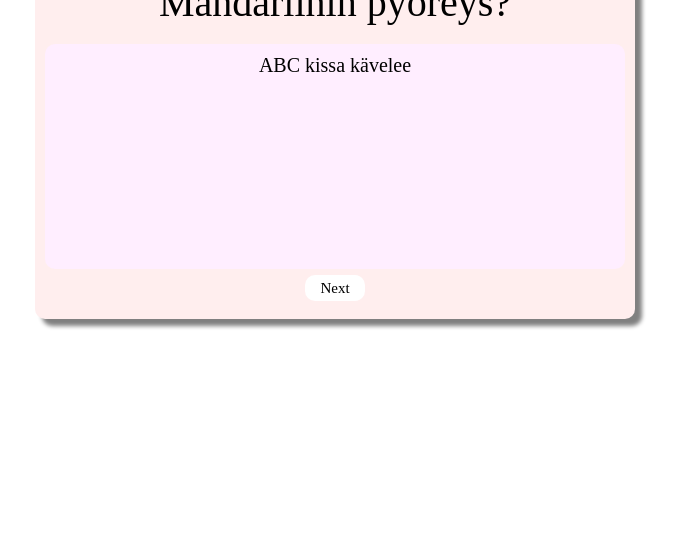
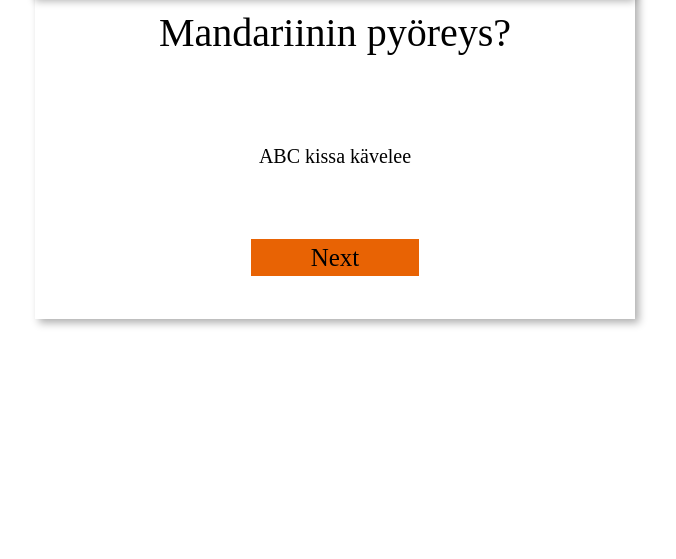
Before and after one commit to Alqio/stupidhack, a Django app: page /slider/ in a window 1280 px wide. Shown: the part 189-748 px from the top of the page, without its empty margins (405-1081 px from the left). Run offline with Django 3.2, Linux system fonts and the light colour scheme.

Commit message:
Such fancy card

```diff
--- a/rater/static/slider.css
+++ b/rater/static/slider.css
@@ -7,12 +7,13 @@
 }
 
 .questionCard {
-    background-color: #fee;
+    background-color: #fff;
     display: none;
     width: 600px;
     height: 500px;
-    border-radius: 10px;
-    box-shadow: 7px 7px 4px grey;
+    margin-left:auto;
+    margin-right:auto;
+    box-shadow: 4px 4px 8px #00000050;
     text-align: center;
 }
 
@@ -21,39 +22,45 @@
     justify-content: center;
     text-align: center;
     font-size: 40px;
+    color: #000;
+    object-fit: cover;
 }
 
 .sliderHeaderImage {
-    width: 580px;
-    left: 10px;
-    padding: 5px;
-    height: 150px;
+    width: 600px;
+    overflow: hidden;
+    /* padding: 5px; */
+    height: 80%;
+    object-fit: cover;
     position: relative;
+    box-shadow: 0px 2px 8px #00000050;
 }
 
 .answerOptions {
     width: 580px;
+    display: flex;
     padding: 10px;
     position: relative;
     left: 10px;
     height: 45%;
-    background-color: #fef;
-    border-radius: 10px;
+    /* background-color: #777; */
+    justify-content: center;
+    align-items: center;
     font-size: 20px;
+    color: #000;
 }
 
 .next {
     align-self: center;
-    top: 10px;
+    top: -25px;
     position: relative;
-    background-color: #fff;
-    padding: 5px 15px;
-    font-size: 15px;
-    border-radius: 10px;
+    background-color: #E86304;
+    padding: 5px 60px;
+    font-size: 25px;
 }
 
 .next:hover {
-    background-color: #fae;
+    opacity: 0.5;
 }
 
 .slide {
--- a/rater/static/styles.css
+++ b/rater/static/styles.css
@@ -41,7 +41,9 @@
 	color: #fff;
 }
 h2 {
-  color: #BDC3C7;
+  /* color: #BDC3C7; */
+  color: #fff;
+  font-size: 50px;
   text-transform: uppercase;
   letter-spacing: 1px;
 }
--- a/rater/templates/base.html
+++ b/rater/templates/base.html
@@ -13,10 +13,12 @@
 
         <link rel="stylesheet" href="https://maxcdn.bootstrapcdn.com/bootstrap/4.0.0/css/bootstrap.min.css" integrity="sha384-Gn5384xqQ1aoWXA+058RXPxPg6fy4IWvTNh0E263XmFcJlSAwiGgFAW/dAiS6JXm" crossorigin="anonymous">
 
+        <link rel="stylesheet" href="https://cdnjs.cloudflare.com/ajax/libs/font-awesome/4.7.0/css/font-awesome.min.css">
+
         <link rel="stylesheet" type="text/css" href="{% static '/styles.css' %}" />
         <link rel='stylesheet' type='text/css' href='{% static 'slider.css' %}'>
 
-        <script type="text/javascript" src="{% static 'mandarine/js/login.js' %}"></script>
+        <!-- <script type="text/javascript" src="{% static 'mandarine/js/login.js' %}"></script> -->
     </head>
 
     <body>
--- a/rater/templates/rate.html
+++ b/rater/templates/rate.html
@@ -16,7 +16,7 @@
             <div class='slide-container'>
                 <div class='questionCard slide'>
                     <div class='sliderHeader'>
-                        <img class='sliderHeaderImage' src='https://encrypted-tbn0.gstatic.com/images?q=tbn:ANd9GcQGvOAEUOisX_P9mSR9Z9aCUcd5n-US_L7pm6Qlgr08ScoAScNE'/>
+                        <img class='sliderHeaderImage' src='https://lamafoods.com/uploads/Fruits/Mandarin.jpg'/>
                         <span class='header'>{{field.label_tag}}</span>
                     </div>
                     <div class='answerOptions'>{{field}}</div>
@@ -29,7 +29,7 @@
         {% endfor %}
 		<div class="col-md-3 col-sm-3 col-xs-6" id="rateButton" style="visibility:hidden;">
 			<!--<a href="#" class="btn btn-sm animated-button victoria-one">Sign up</a>-->
-			<button class="btn btn-sm animated-button victoria-one"></button>
+			<button class="btn btn-sm animated-button victoria-one">Rate mandarin!</button>
 		</div>
        <!-- <button id="rateButton" class="btn btn-primary"
             style="visibility:hidden;">Rate</button>-->
```
